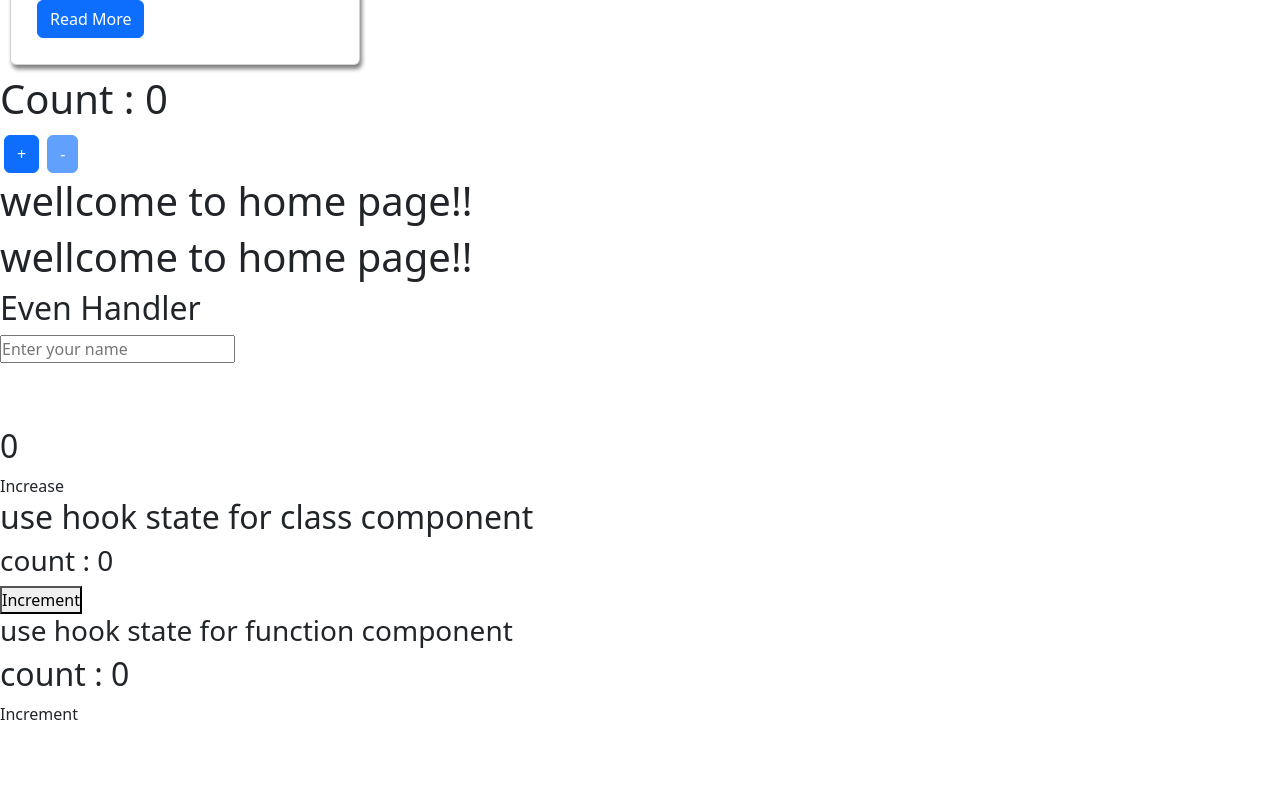
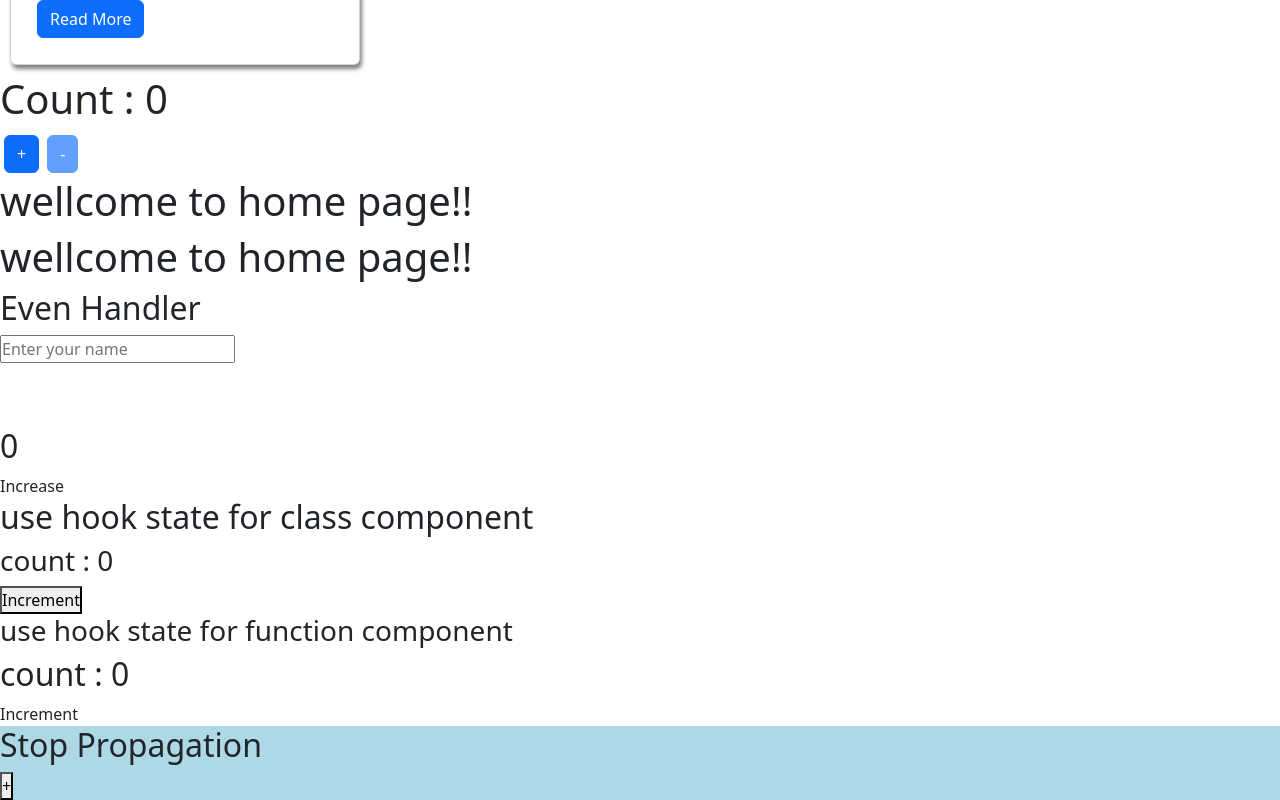
Before and after one commit to arefinMilen/React-JS, a React (Create React App) app in the folder my-app/: page / in a window 1280 px wide. Shown: the part 1936-2736 px from the top of the page. Before the commit the page ends 2662 px from the top, so only its background shows below. Built offline with nearby package versions, Linux system fonts and the light colour scheme.

Commit message:
using stopPropagation for control parent when call child func

```diff
--- a/my-app/public/style.css
+++ b/my-app/public/style.css
@@ -31,6 +31,8 @@
     font-size: 2rem;
     margin: 10px;
     gap: 10px;
+}
 
-
+.parent {
+  background-color: lightblue;
 }
--- a/my-app/src/App.js
+++ b/my-app/src/App.js
@@ -32,9 +32,17 @@
   ]
 
 export default function App() {
-    // console.log(data);
+
+  // event handler for stop propagation
+  const handleParentClick = (event) => {
+    console.log('parent clicked',event);
+  };
+  const handleChildClick = (event) => {
+    event.stopPropagation();
+    console.log('child clicked',event);
+  };
+
   return (
-
  <>
  {/* making card  */}
        <div>
@@ -83,6 +91,13 @@
           <Event_Binding />
           <Hook_State1 />
           <Hook_State2 />
+
+
+          {/* using stop propagation */}
+          <div className='parent'onClick={handleParentClick}>
+            <h2>Stop Propagation</h2>
+            <button onClick={handleChildClick}>+</button>
+          </div>
                   </div>
 </>
   );
```
